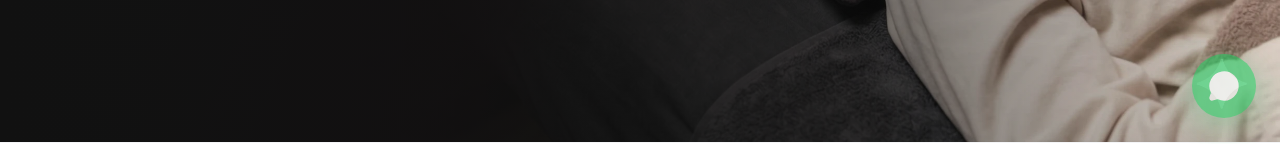
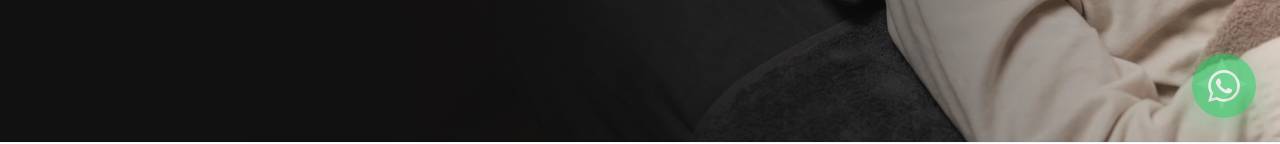
Before and after one commit to Resu1611/Web-Marina, a React (Vite) app: page / in a window 1280 px wide. Shown: the part 658-802 px from the top of the page. Built offline with nearby package versions, Linux system fonts and the light colour scheme; a web font is replaced by a local one.

Commit message:
Feat: Actualización del botón flotante con el logo oficial de WhatsApp

```diff
--- a/src/App.tsx
+++ b/src/App.tsx
@@ -553,8 +553,10 @@
       </section>
 
       {/* Botón flotante WhatsApp */}
-      <a href="https://wa.me/521234567890" target="_blank" rel="noopener noreferrer" className="fixed bottom-6 right-6 z-50 bg-[#25D366] text-white p-4 rounded-full shadow-[0_8px_30px_rgb(37,211,102,0.4)] hover:scale-110 transition-transform duration-300 animate-[pulse_2s_infinite] group hover:animate-none">
-        <MessageCircle className="w-7 h-7 md:w-8 md:h-8 fill-current" />
+      <a href="https://wa.me/51967211722" target="_blank" rel="noopener noreferrer" className="fixed bottom-6 right-6 z-50 bg-[#25D366] hover:bg-[#1DA851] text-white p-4 rounded-full shadow-[0_8px_30px_rgb(37,211,102,0.4)] hover:scale-110 transition-all duration-300 animate-[pulse_2s_infinite] group hover:animate-none">
+        <svg xmlns="http://www.w3.org/2000/svg" className="w-8 h-8 text-white" fill="currentColor" viewBox="0 0 24 24">
+          <path d="M.057 24l1.687-6.163c-1.041-1.804-1.588-3.849-1.587-5.946.003-6.556 5.338-11.891 11.893-11.891 3.181.001 6.167 1.24 8.413 3.488 2.245 2.248 3.481 5.236 3.48 8.414-.003 6.557-5.338 11.892-11.893 11.892-1.99-.001-3.951-.5-5.688-1.448l-6.305 1.654zm6.597-3.807c1.676.995 3.276 1.591 5.392 1.592 5.448 0 9.886-4.434 9.889-9.885.002-5.462-4.415-9.89-9.881-9.892-5.452 0-9.887 4.434-9.889 9.884-.001 2.225.651 3.891 1.746 5.634l-.999 3.648 3.742-.981zm11.387-5.464c-.074-.124-.272-.198-.57-.347-.297-.149-1.758-.868-2.031-.967-.272-.099-.47-.149-.669.149-.198.297-.768.967-.941 1.165-.173.198-.347.223-.644.074-.297-.149-1.255-.462-2.39-1.475-.883-.788-1.48-1.761-1.653-2.059-.173-.297-.018-.458.13-.606.134-.133.297-.347.446-.521.151-.172.2-.296.3-.495.099-.198.05-.372-.025-.521-.075-.148-.669-1.611-.916-2.206-.242-.579-.487-.501-.669-.51l-.57-.01c-.198 0-.52.074-.792.347-.272.297-1.04 1.016-1.04 2.479 0 1.463 1.065 2.876 1.213 3.074.149.198 2.095 3.2 5.076 4.487.709.306 1.263.489 1.694.626.712.226 1.36.194 1.872.118.571-.085 1.758-.719 2.006-1.413.248-.695.248-1.29.173-1.414z"/>
+        </svg>
         <span className="absolute flex h-full w-full top-0 left-0">
           <span className="animate-ping absolute inline-flex h-full w-full rounded-full bg-[#25D366] opacity-40 group-hover:hidden"></span>
         </span>
```
